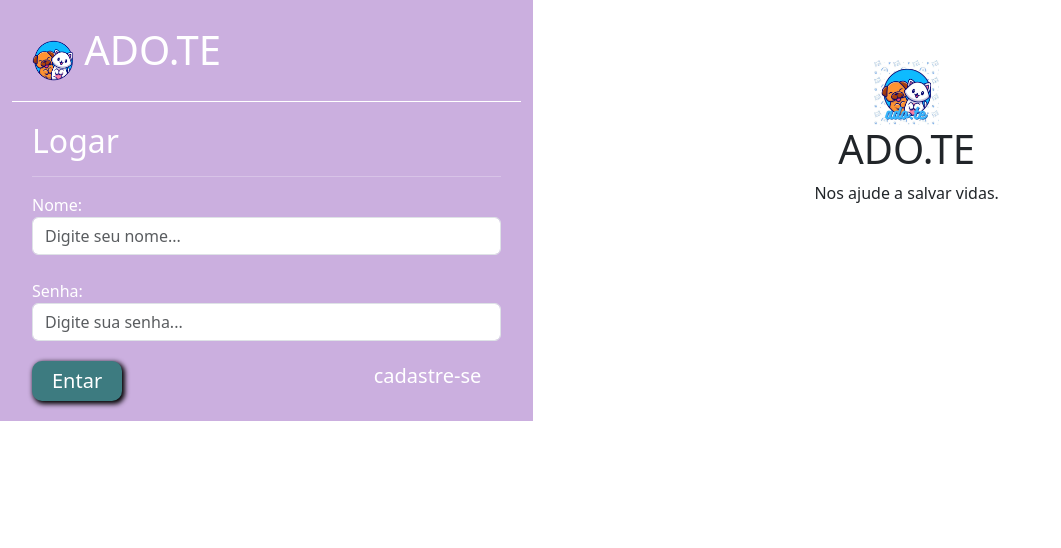
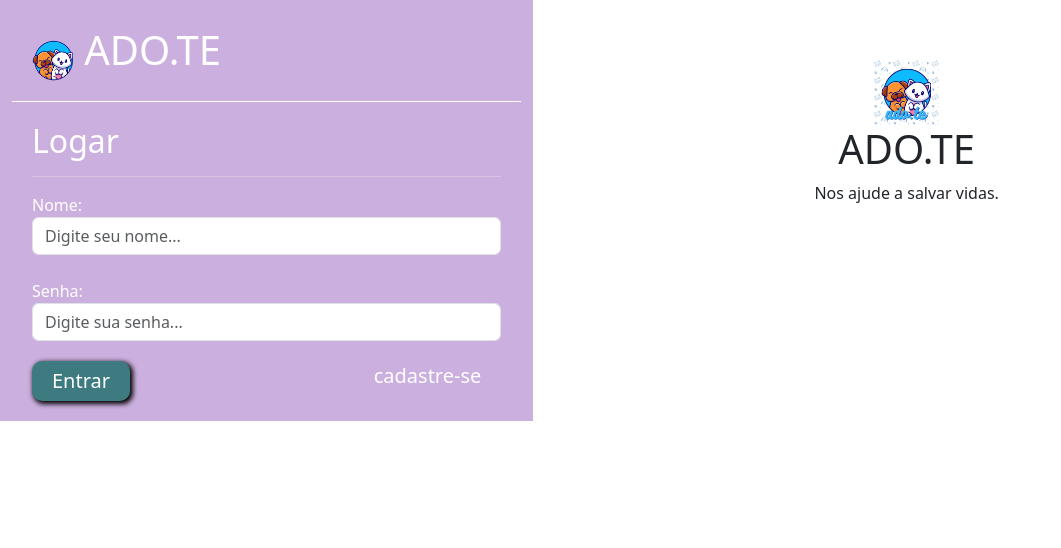
Before and after one commit to isabella-pila/dogs_cats, a Django app: page /auth/ in a window 1280 px wide. Shown: the top 548 px of the page, without its empty margins (0-1061 px from the left). Run offline with Django 4.2, Linux system fonts and the light colour scheme.

Commit message:
botão login

```diff
--- a/usuarios/templates/login.html
+++ b/usuarios/templates/login.html
@@ -40,7 +40,7 @@
                             <input type="password" class="form-control" placeholder="Digite sua senha..." name="senha">
 
 
-                            <input type="submit" value="Entar" class="btn-custom-primary">
+                            <input type="submit" value="Entrar" class="btn-custom-primary">
 
                             <a href="{% url 'cadastro'%}" class="link-float">cadastre-se</a>
 
```
